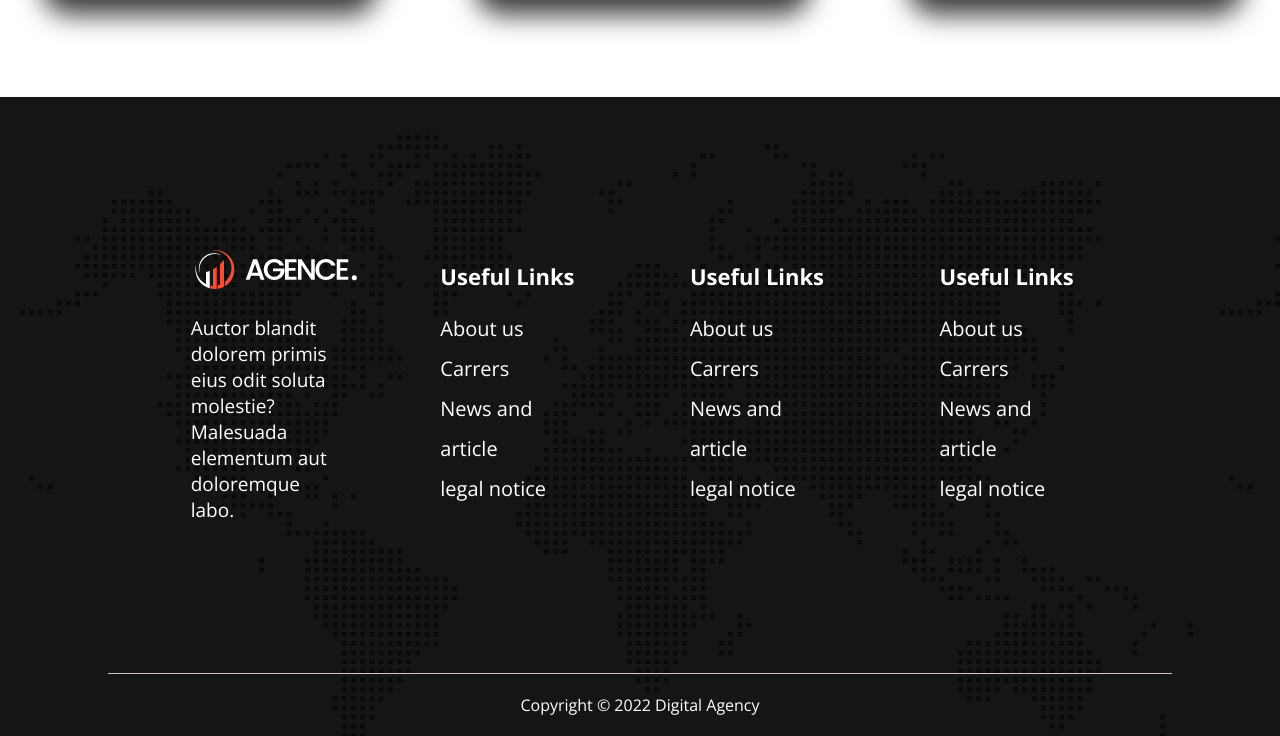
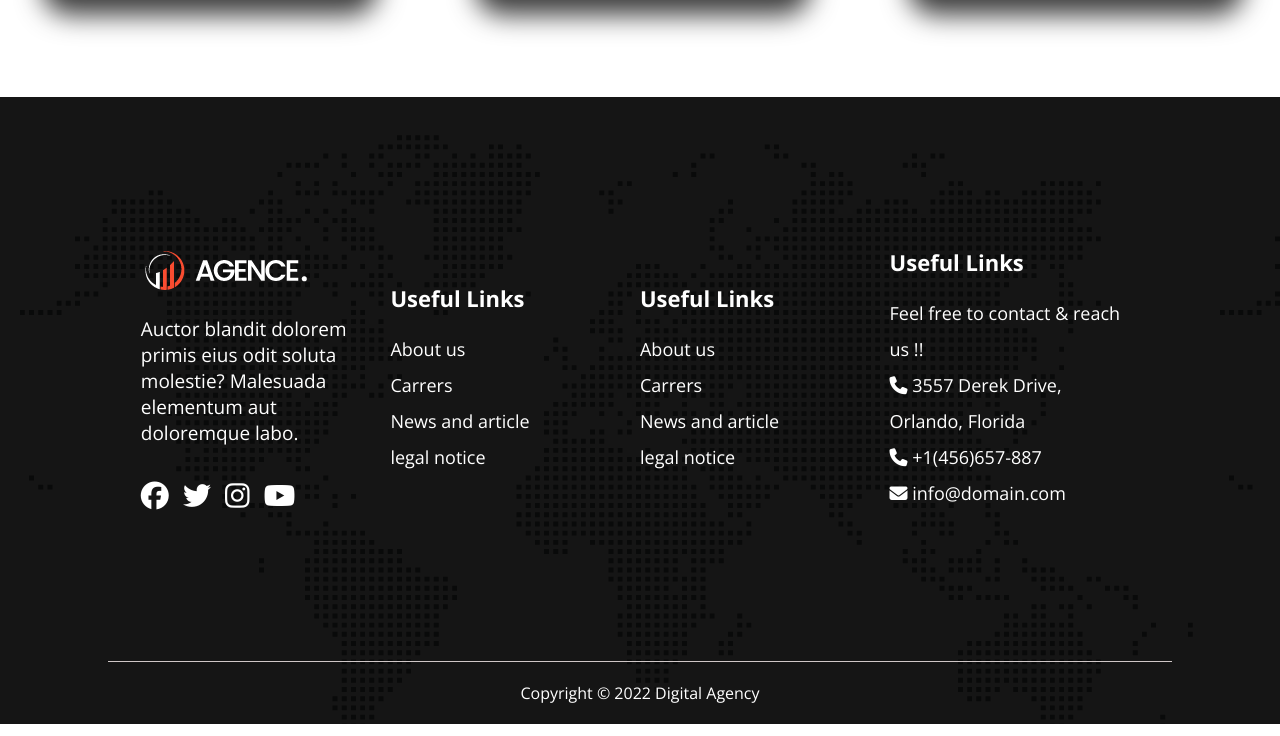
Before and after one commit to coderemran6910/digital-agency-, a plain HTML site: page index.html in a window 1280 px wide. Shown: the part 2738-3474 px from the top of the page. Drawn offline with nearby package versions, Linux system fonts and the light colour scheme.

Commit message:
added some image

```diff
--- a/index.html
+++ b/index.html
@@ -9,6 +9,8 @@
     <link
         href="https://fonts.googleapis.com/css2?family=Open+Sans:ital,wght@0,400;0,500;0,600;0,700;0,800;1,700;1,800&display=swap"
         rel="stylesheet">
+    <script src="https://kit.fontawesome.com/a953fa5022.js" crossorigin="anonymous"></script>
+
 </head>
 
 <body>
@@ -121,7 +123,8 @@
 
         <section class="blogSection">
             <h1 class="blogTitle"> <span class="brand-in-title praimary"> Blog</span> & News From Us!</h1>
-            <p class="blogDesc">Sint nascetur facere, delectus conubia consequuntur, nonummy distinctio! Non officiis, id natus non nisl provident justo.</p>
+            <p class="blogDesc">Sint nascetur facere, delectus conubia consequuntur, nonummy distinctio! Non officiis,
+                id natus non nisl provident justo.</p>
 
             <div class="blogPosts">
                 <div class="singlePost">
@@ -129,7 +132,8 @@
                     <div class="post-text">
                         <h3>Maxime rhoncus aliquet sint eu accusantium illum.
                         </h3>
-                        <p>Malesuada error laudantium quibusdam, voluptas recusandae, corporis nec, metus numquam, facilis, nascetur?.....
+                        <p>Malesuada error laudantium quibusdam, voluptas recusandae, corporis nec, metus numquam,
+                            facilis, nascetur?.....
 
                         </p>
                     </div>
@@ -139,7 +143,8 @@
                     <div class="post-text">
                         <h3>Maxime rhoncus aliquet sint eu accusantium illum.
                         </h3>
-                        <p>Malesuada error laudantium quibusdam, voluptas recusandae, corporis nec, metus numquam, facilis, nascetur?.....
+                        <p>Malesuada error laudantium quibusdam, voluptas recusandae, corporis nec, metus numquam,
+                            facilis, nascetur?.....
 
                         </p>
                     </div>
@@ -149,7 +154,8 @@
                     <div class="post-text">
                         <h3>Maxime rhoncus aliquet sint eu accusantium illum.
                         </h3>
-                        <p>Malesuada error laudantium quibusdam, voluptas recusandae, corporis nec, metus numquam, facilis, nascetur?.....
+                        <p>Malesuada error laudantium quibusdam, voluptas recusandae, corporis nec, metus numquam,
+                            facilis, nascetur?.....
 
                         </p>
                     </div>
@@ -161,8 +167,13 @@
         <div class="footer-top">
             <div class="single-footer footer-col-1">
                 <img src="./asset/logo/logo.png" alt="footer logo">
-                <p class="footer-desc">Auctor blandit dolorem primis eius odit soluta molestie? Malesuada elementum aut doloremque labo. </p>
+                <p class="footer-desc">Auctor blandit dolorem primis eius odit soluta molestie? Malesuada elementum aut
+                    doloremque labo. </p>
                 <div class="icons">
+                    <i class="fab fa-facebook"></i>
+                    <i class="fab fa-twitter"></i>
+                    <i class="fab fa-instagram"></i>
+                    <i class="fab fa-youtube"></i>
                 </div>
             </div>
 
@@ -188,10 +199,10 @@
             <div class="single-footer footer-col-4">
                 <h4>Useful Links</h4>
                 <ul>
-                    <li>About us</li>
-                    <li>Carrers</li>
-                    <li>News and article</li>
-                    <li>legal notice </li>
+                   <li> Feel free to contact & reach us !!</li>
+                   <li> <i class="fa fa-phone"></i>  3557 Derek Drive, Orlando, Florida</li>
+                   <li> <i class="fa fa-phone"></i> +1(456)657-887</li>
+                   <li> <i class="fa fa-envelope"></i> info@domain.com</li>
                 </ul>
             </div>
 
--- a/style.css
+++ b/style.css
@@ -330,7 +330,7 @@ footer {
 }
 
 .single-footer {
-    width: 15%;
+    width: 25%;
     padding: 125px 0px;
 }
 .single-footer ul {
@@ -346,9 +346,12 @@ footer {
     list-style: none;
     line-height: 2;
     padding-top: 18px;
-    font-size: 20px;
+    font-size: 18px;
 }
-
+/* .single-footer ul > li i{
+    padding-right: 10px;
+    color: white; */
+/* } */
 .footer-bottom {
     padding: 20px;
     text-align: center;
@@ -361,3 +364,8 @@ p.footer-desc {
     font-size: 19px;
     padding-top: 18px;
 }
+.footer-col-1 .icons i {
+    font-size: 28px;
+    padding-right: 10px;
+    margin-top: 36px;
+}
```
